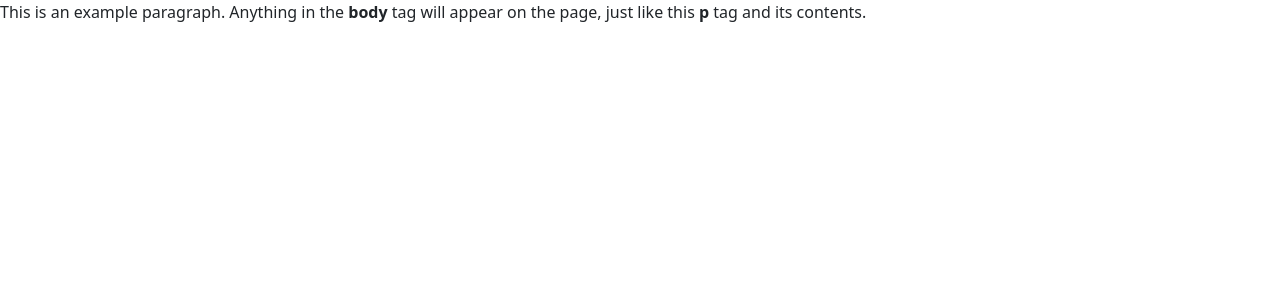
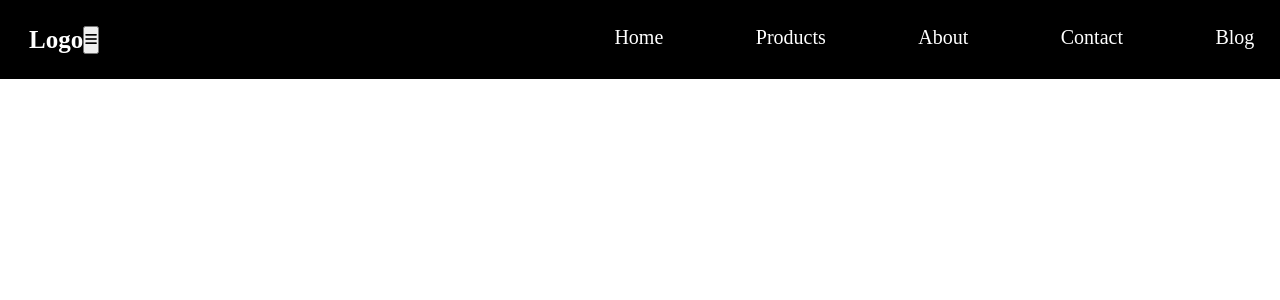
Before and after one commit to jgil325/FeedbackForm, a Flask app: template templates/layout.html in a window 1280 px wide. Shown: the top 300 px of the page. Run offline with Flask 2, Linux system fonts and the light colour scheme; the template is opened without the code that fills it, so the values that code supplies are empty; some libraries are stand-ins or nearby versions.

Commit message:
updated homepage

```diff
--- /dev/null
+++ b/static/css/layout.css
@@ -0,0 +1,49 @@
+*{
+    margin: 0;
+    padding: 0;
+  }
+
+  a{
+    text-decoration: none;
+  }
+
+  .navbar{
+    display: flex;
+    justify-content: space-between;
+    width: 100vw;
+    padding-top: 2%;
+    padding-bottom: 2%;
+    background-color: #000000;
+    font-size: 20px;
+  }
+
+  .logo{
+    margin-left: 5%;
+    color: #ffffff;
+    font-size: 25px;
+    font-weight: bold;
+  }
+  .logo_header{
+    display: flex;
+    margin-left: 2%;
+  }
+
+  .main_nav{
+    display: flex;
+    width: 50%;
+    float: right;
+    margin-right: 2%;
+    justify-content: space-between;
+    list-style: none;
+  }
+  .main_nav li:hover{
+    background-color: gray
+  }
+
+  .main_nav li{
+    display: inline;
+    color: #ffffff;
+  }
+  .main_nav li a{
+    color: #ffffff;
+  }
--- a/templates/layout.html
+++ b/templates/layout.html
@@ -1,39 +1,44 @@
 <!DOCTYPE html>
-<html>
-  <head>
-    <!-- Required meta tags -->
-    <meta charset="utf-8" />
-    <meta
-      name="viewport"
-      content="width=device-width, initial-scale=1, shrink-to-fit=no"
-    />
+<html lang="en">
+<head>
+    <meta charset="UTF-8">
+    <meta http-equiv="X-UA-Compatible" content="IE=edge">
+    <meta name="viewport" content="width=device-width, initial-scale=1.0">
+    <title>Navigation Bar</title>
+    <link rel="stylesheet" type="text/css" href="{{ url_for('static', filename='layout.css') }}">
+    <script src="https://kit.fontawesome.com/82f797382f.js" crossorigin="anonymous"></script>
+</head>
 
-    <link
-      href="https://cdn.jsdelivr.net/npm/bootstrap@5.0.2/dist/css/bootstrap.min.css"
-      rel="stylesheet"
-      integrity="sha384-EVSTQN3/azprG1Anm3QDgpJLIm9Nao0Yz1ztcQTwFspd3yD65VohhpuuCOmLASjC"
-      crossorigin="anonymous"
-    />
+<body>
 
-    <title>FeeBack</title>
-  </head>
+  <nav class="navbar">
+    <div class="logo_header">
+      <a href="#" class="logo">Logo</a>
+      <button class="navbar_toggle">
+        <i class="fas fa-bars"></i>
+      </button>
+    </div>
 
-  <body>
-    <p>
-      This is an example paragraph. Anything in the <strong>body</strong> tag
-      will appear on the page, just like this <strong>p</strong> tag and its
-      contents.
-    </p>
-    <main role="main" class="container">
-      <div class="row">
-        <div class="col-md-8">
-          {% with messages = get_flashed_messages(with_categories=true) %} {% if
-          messages %} {% for category, message in messages %}
-          <div class="alert alert-{{ category }}">{{ message }}</div>
-          {% endfor %} {% endif %} {% endwith %} {% block content %}{% endblock
-          %}
-        </div>
-      </div>
-    </main>
-  </body>
+
+    <ul class="main_nav">
+      <li>
+        <a href="#" class="nav_links">Home</a>
+      </li>
+      <li>
+        <a href="#" class="nav_links">Products</a>
+      </li>
+      <li>
+        <a href="#" class="nav_links">About</a>
+      </li>
+      <li>
+        <a href="#" class="nav_links">Contact</a>
+      </li>
+      <li>
+        <a href="#" class="nav_links">Blog</a>
+      </li>
+    </ul>
+
+  </nav>
+
+</body>
 </html>
```
